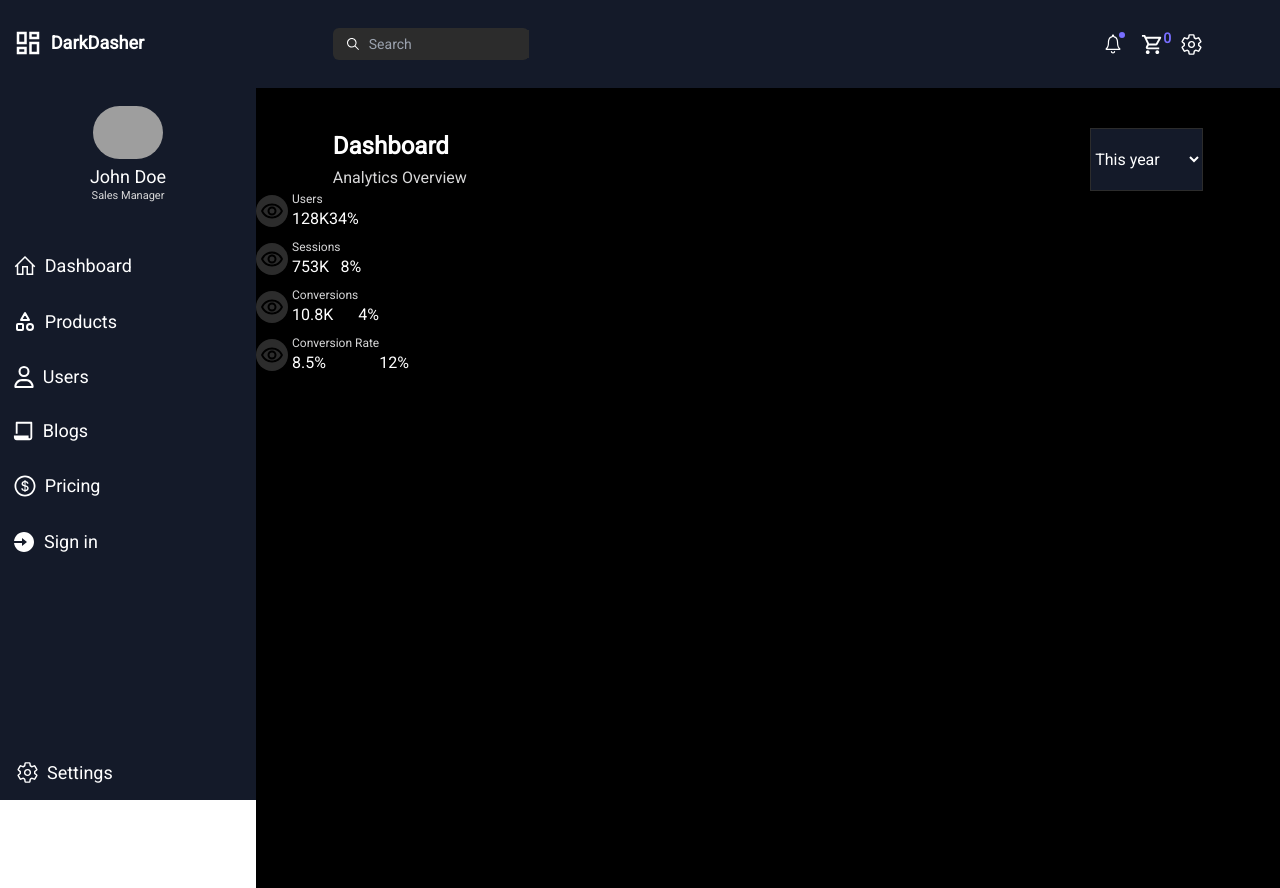
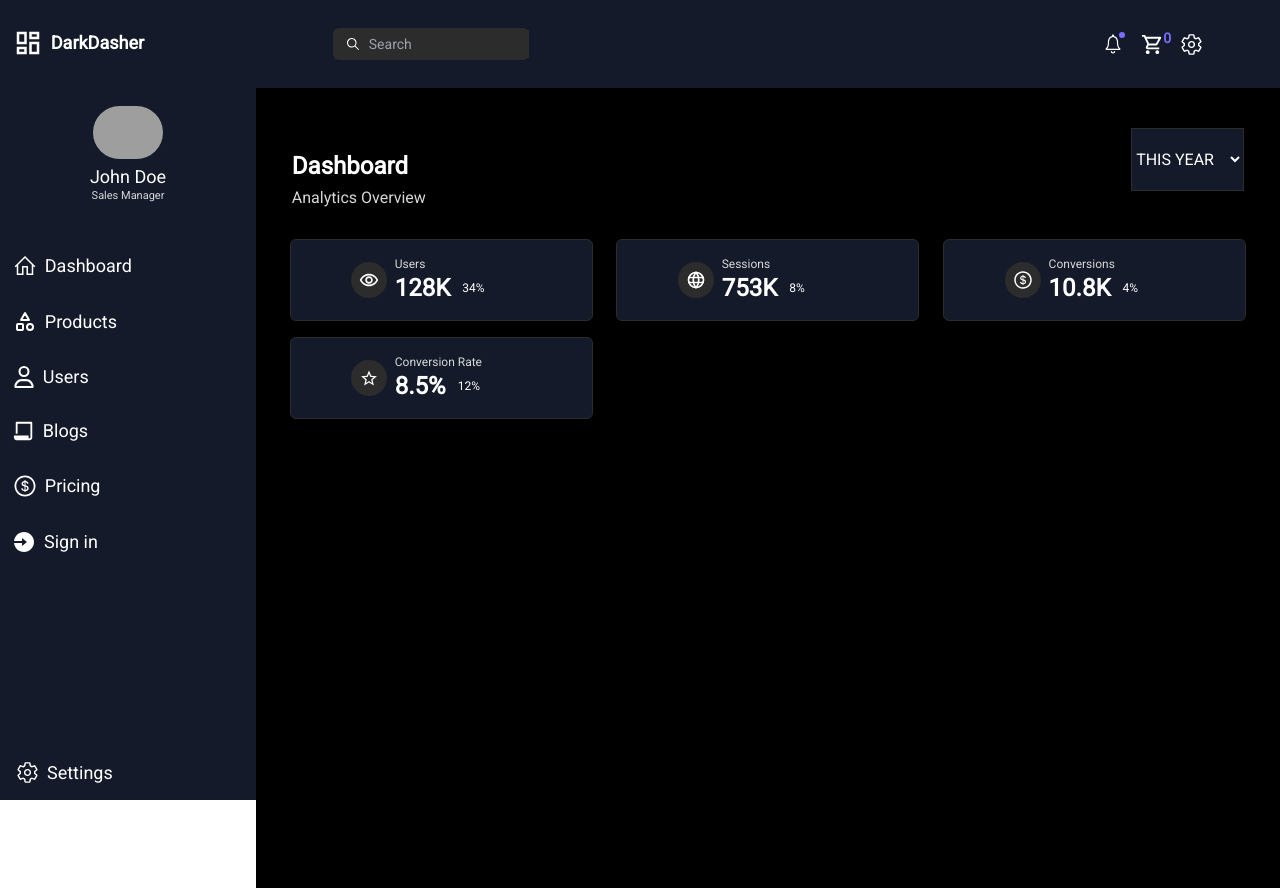
Before and after one commit to bismarkboateng/dasher, a Next.js app: page / in a window 1280 px wide. Built offline with nearby package versions, Linux system fonts and the light colour scheme; grey boxes are pictures that could not be loaded.

Commit message:
implementing dashboard overview

```diff
--- a/app/page.tsx
+++ b/app/page.tsx
@@ -1,7 +1,6 @@
 import Image from "next/image"
 
 import YearDropDown from "@/components/YearDropDown"
-import { getJeans } from "@/lib/getProducts"
 import { analytics } from "@/lib/data"
 
 
@@ -11,7 +10,7 @@ export default function Home() {
 
   return (
     <main className="bg-black h-screen pt-10">
-      <div className="flex flex-col md:flex-row md:justify-between md:w-[85%] mx-auto
+      <div className="flex flex-col md:flex-row md:justify-between md:w-[85%] xl:w-[93%] mx-auto
         md:items-center">
         <section className="flex flex-col items-center justify-center
         md:items-start">
@@ -20,18 +19,24 @@ export default function Home() {
         </section>
         <YearDropDown />
       </div>
-      <section className="flex flex-col gap-2">
+      <section className="flex flex-col gap-2 md:grid md:grid-cols-2 xl:grid-cols-3
+      xl:w-[95%] mx-auto">
        {analytics.map(item => (
-        <div key={item.title} className="flex flex-row items-center gap-1">
-          <div className="bg-[#2c2c2c] p-1 rounded-full">
-            {item.icon}
-          </div>
-          <div className="flex flex-row items-end">
+        <div key={item.title} className="flex flex-row items-center justify-center gap-1
+        bg-[#141A29] w-[85%] md:w-[90%] xl:w-[95%] mx-auto rounded-md py-4 mt-2 border border-[#2c2c2c]
+        ">
+          <div className="flex flex-row items-center w-[40%] xl:w-[60%] gap-2">
+            <div className="bg-[#2c2c2c] p-2 rounded-full">
+              {item.icon}
+            </div>
             <div>
-             <p className="text-[#D7D7D8] text-xs">{item.title}</p>
-             <p className="text-white">{item.value}</p>
+              <p className="text-[#D7D7D8] text-xs">{item.title}</p>
+              <div className="flex flex-row items-center gap-3">
+                <p className="text-white text-2xl font-bold">{item.value}</p>
+                <div className="text-white text-xs">{item.increase}</div>
+              </div>
             </div>
-            <div className="text-white">{item.increase}</div>
+
           </div>
         </div>
        ))}
--- a/components/YearDropDown.tsx
+++ b/components/YearDropDown.tsx
@@ -12,13 +12,13 @@ export default function YearDropDown() {
 
   return (
     <section className="text-white mt-5 md:mt-0 flex flex-col
-     items-center justify-center">
+     items-center justify-center mb-10">
       <select className="bg-[#141A29] text-white outline-none border
       border-[#2c2c2c] py-2 md:py-5"
        value={duration}
        onChange={(event) => setDuration(event.target.value)}
       >
-       <option className="bg-[#2c2c2c] pr-2">This year</option>
+       <option className="bg-[#2c2c2c] pr-2">THIS YEAR</option>
        <option className="bg-[#2c2c2c]">Last 30 days</option>
        <option className="bg-[#2c2c2c]">Last month</option>
        <option className="bg-[#2c2c2c]">Last year</option>
--- a/lib/data.tsx
+++ b/lib/data.tsx
@@ -3,7 +3,11 @@ import { TbTriangleSquareCircle } from "react-icons/tb"
 import { FaRegUser } from "react-icons/fa6"
 import { AiOutlineDollarCircle } from "react-icons/ai"
 import { RiFilePaperLine } from "react-icons/ri"
-import { MdOutlineRemoveRedEye } from "react-icons/md";
+import { MdOutlineRemoveRedEye } from "react-icons/md"
+import { TbWorld } from "react-icons/tb"
+import { AiOutlineDollar } from "react-icons/ai"
+import { IoMdStarOutline } from "react-icons/io"
+
 
 
 import { v4 as uuidv4 } from "uuid"
@@ -45,25 +49,25 @@ export const SidebarLinks = [
 
 export const analytics = [
     {
-        icon: <MdOutlineRemoveRedEye fontSize={24} className="bg-[#786eff]"/>,
+        icon: <MdOutlineRemoveRedEye fontSize={20} className="text-white font-bold"/>,
         title: "Users",
         value: "128K",
         increase: "34%",
     },
     {
-        icon: <MdOutlineRemoveRedEye fontSize={24} className="text-green-500"/>,
+        icon: <TbWorld fontSize={20} className="text-white font-bold"/>,
         title: "Sessions",
         value: "753K",
         increase: "8%",
     },
     {
-        icon: <MdOutlineRemoveRedEye fontSize={24} className="text-[#786eff]"/>,
+        icon: <AiOutlineDollar fontSize={20} className="text-white font-bold"/>,
         title: "Conversions",
         value: "10.8K",
         increase: "4%",
     },
     {
-        icon: <MdOutlineRemoveRedEye fontSize={24} className="text-[#786eff]"/>,
+        icon: <IoMdStarOutline fontSize={20} className="text-white font-bold"/>,
         title: "Conversion Rate",
         value: "8.5%",
         increase: "12%",
```
